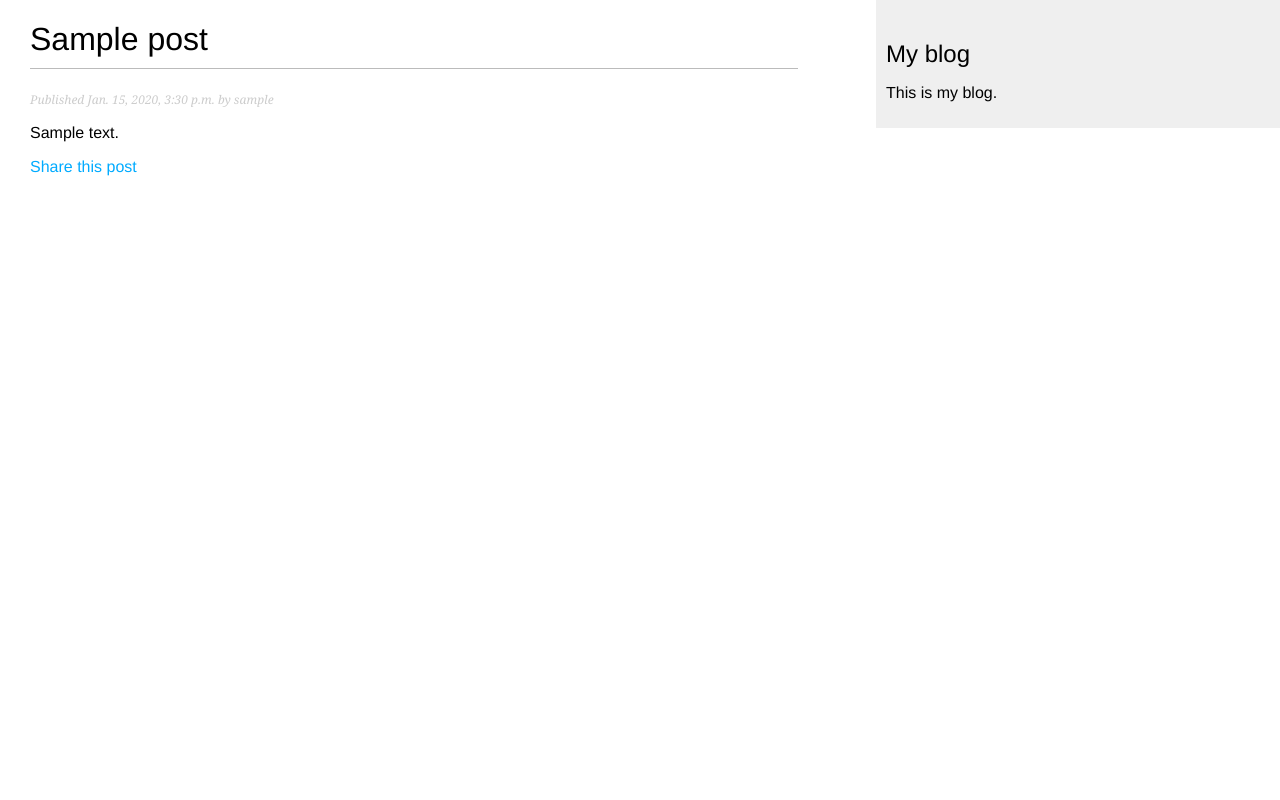
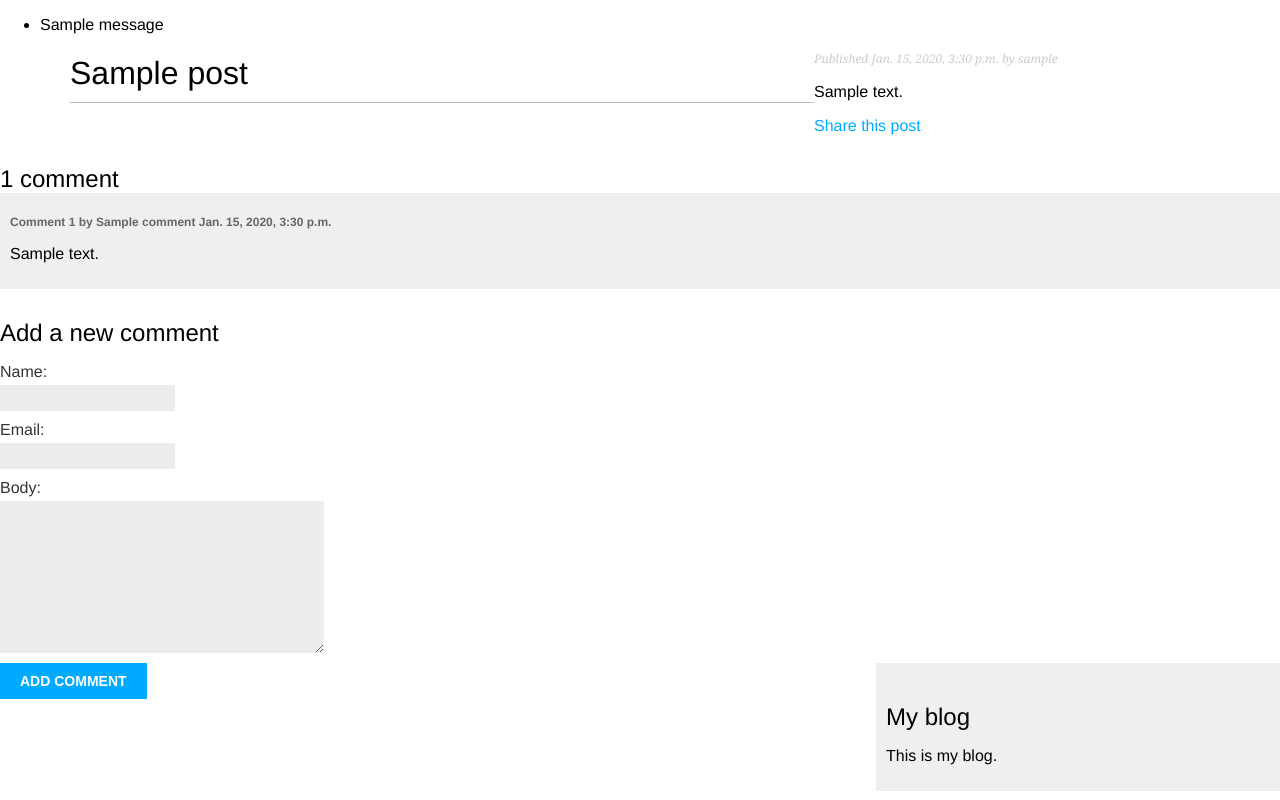
Before and after one commit to MadheshKumarVJ/Blog_App, a Django app: page /blog/2020/1/15/sample/ in a window 1280 px wide. Run offline with Django 4.2, Linux system fonts and the light colour scheme; tables that the repository leaves empty hold one stand-in row (values such as "Sample post"); one stand-in notice (Sample message) is shown.

Commit message:
Add comment section to the blog (#13)
* Add comment section to the blog

* Refactor : Comment

* Delete : delete unwanted file

* Refactor : Comments

* Delete : Unwanted methods

* Refactor : Views

* Refactor : Add Comments

* Refactor : remove commented code

```diff
--- a/mysite/blog/forms.py
+++ b/mysite/blog/forms.py
@@ -1,4 +1,5 @@
 from django import forms
+from .models import Comment
 
 
 class EmailPostForm(forms.Form):
@@ -6,3 +7,9 @@ class EmailPostForm(forms.Form):
     from_email = forms.EmailField()
     to_email = forms.EmailField()
     share_message = forms.CharField(required=False, widget=forms.Textarea)
+
+
+class CommentForm(forms.ModelForm):
+    class Meta:
+        model = Comment
+        fields = ("name", "email", "body")
--- a/mysite/blog/models.py
+++ b/mysite/blog/models.py
@@ -2,6 +2,7 @@ from django.db import models
 from django.utils import timezone
 from django.contrib.auth.models import User
 from django.urls import reverse
+from typing import ChainMap
 
 
 class PublishedManager(models.Manager):
@@ -50,3 +51,24 @@ class Post(models.Model):
                 self.slug,
             ],
         )
+
+    def get_active_comments(self):
+        return self.comments.filter(active=True)
+
+
+class Comment(models.Model):
+    post = models.ForeignKey(
+        Post, on_delete=models.CASCADE, related_name="comments"
+    )
+    name = models.CharField(max_length=80)
+    email = models.EmailField()
+    body = models.TextField()
+    created = models.DateTimeField(auto_now_add=True)
+    updated = models.DateTimeField(auto_now=True)
+    active = models.BooleanField(default=True)
+
+    class Meta:
+        ordering = ("created",)
+
+    def __str__(self):
+        return f"Comment by {self.name} on {self.post}"
--- a/mysite/blog/templates/blog/base.html
+++ b/mysite/blog/templates/blog/base.html
@@ -6,6 +6,12 @@
   <link href="{% static 'css/blog.css' %}" rel="stylesheet">
 </head>
     <body>
+        {% if messages %}
+        <ul class="messages">
+            {% for message in messages %}
+            <li{% if message.tags %} class="{{ message.tags }}"{% endif %}>{{ message }}</li>
+            {% endfor %}
+        {% endif %}
         <div id="content">
             {% block content %}
             {% endblock %}
--- a/mysite/blog/templates/blog/post/detail.html
+++ b/mysite/blog/templates/blog/post/detail.html
@@ -4,6 +4,7 @@
 {% endblock %}
 {% block content %}
     <h1>{{ post.title }}</h1>
+    </ul>
     <p class="date">Published {{ post.publish }} by {{ post.author }}</p>
     {{ post.body|linebreaks }}
     <p>
@@ -11,4 +12,26 @@
         Share this post
         </a>
     </p>
+    {% with post.get_active_comments.count as total_comments %}
+    <h2>
+      {{ total_comments }} comment{{ total_comments|pluralize }}
+    </h2>
+  {% endwith %}
+  {% for comment in post.get_active_comments %}
+    <div class="comment">
+      <p class="info">
+        Comment {{ forloop.counter }} by {{ comment.name }}
+        {{ comment.created }}
+      </p>
+      {{ comment.body|linebreaks }}
+    </div>
+  {% empty %}
+    <p>There are no comments yet.</p>
+  {% endfor %}
+    <h2>Add a new comment</h2>
+    <form method="post" action="{% url 'blog:add_comment' post.id %}">
+      {{ comment_form.as_p }}
+      {% csrf_token %}
+      <p><input type="submit" value="Add comment"></p>
+    </form>
 {% endblock %}
--- a/mysite/blog/urls.py
+++ b/mysite/blog/urls.py
@@ -15,4 +15,5 @@ urlpatterns = [
         views.PostShareView.as_view(),
         name="post_share",
     ),
+    path("<int:post_id>/comment/", views.add_comment, name="add_comment"),
 ]
--- a/mysite/blog/views.py
+++ b/mysite/blog/views.py
@@ -1,10 +1,11 @@
-from django.shortcuts import render, get_object_or_404
+from django.shortcuts import render, get_object_or_404, redirect
 from django.views.generic import ListView, FormView
-from .models import Post
-from .forms import EmailPostForm
+from .models import Post, Comment
+from .forms import EmailPostForm, CommentForm
 from django.core.mail import send_mail
-from django.urls import reverse_lazy
+from django.urls import reverse_lazy, reverse
 from django.contrib.messages.views import SuccessMessageMixin
+from django.contrib import messages
 
 
 class PostListView(ListView):
@@ -12,6 +13,32 @@ class PostListView(ListView):
     paginate_by = 3
     context_object_name = "posts"
     template_name = "blog/post/list.html"
+
+
+def add_comment(request, post_id):
+    post = get_object_or_404(Post, id=post_id, status="published")
+
+    comment_form = CommentForm(data=request.POST or None)
+    if comment_form.is_valid():
+        comment = comment_form.save(commit=False)
+        comment.post = post
+        comment.save()
+        messages.success(request, message="Comment added successfully")
+        return redirect(
+            "blog:post_detail",
+            post.publish.year,
+            post.publish.month,
+            post.publish.day,
+            post.slug,
+        )
+
+    return render(
+        request,
+        "blog/post/detail.html",
+        {
+            "comment_form": comment_form,
+        },
+    )
 
 
 def post_detail(request, year, month, day, post):
@@ -23,7 +50,15 @@ def post_detail(request, year, month, day, post):
         publish__month=month,
         publish__day=day,
     )
-    return render(request, "blog/post/detail.html", {"post": post})
+
+    return render(
+        request,
+        "blog/post/detail.html",
+        {
+            "post": post,
+            "comment_form": CommentForm,
+        },
+    )
 
 
 class PostShareView(SuccessMessageMixin, FormView):
```
Also changed, not shown: mysite/blog/admin.py (+8 -1 lines), mysite/blog/templates/blog/post/list.html (+0 -7 lines), mysite/blog/migrations/0002_comment.py (added).
